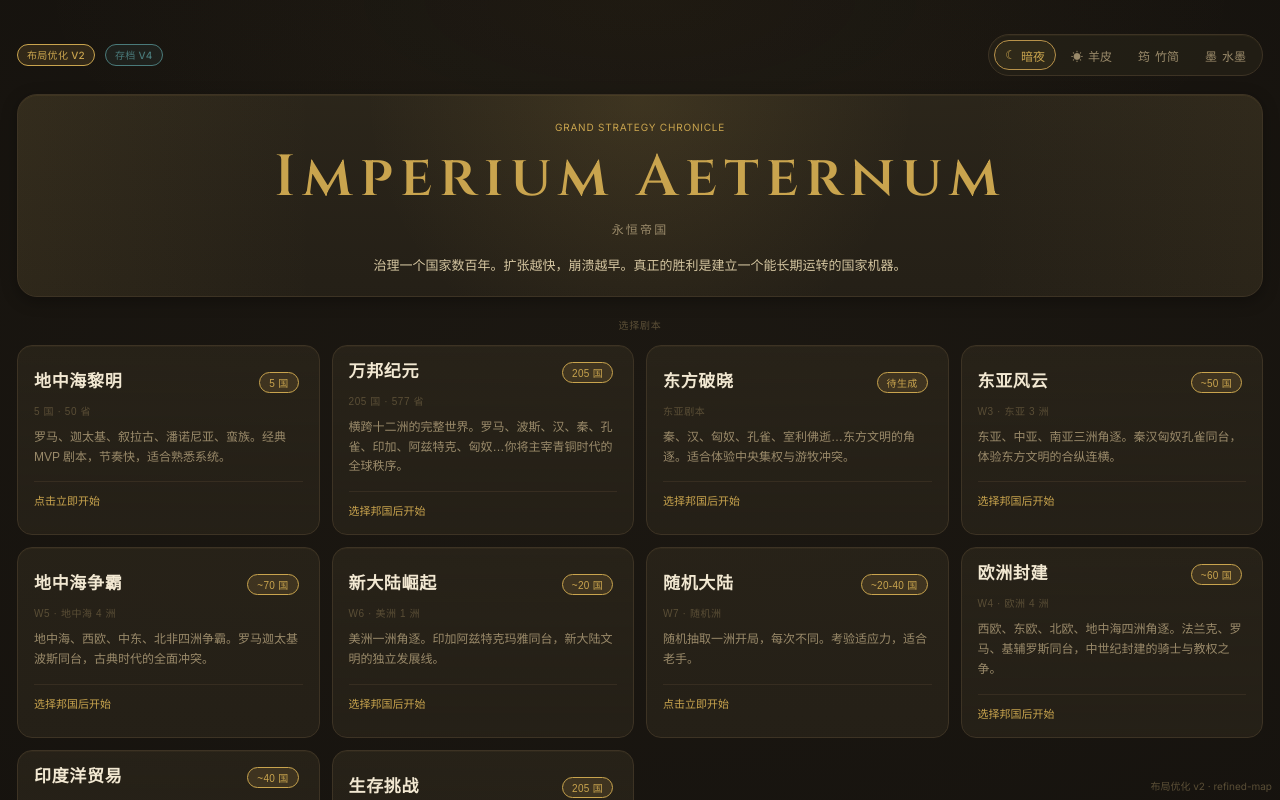
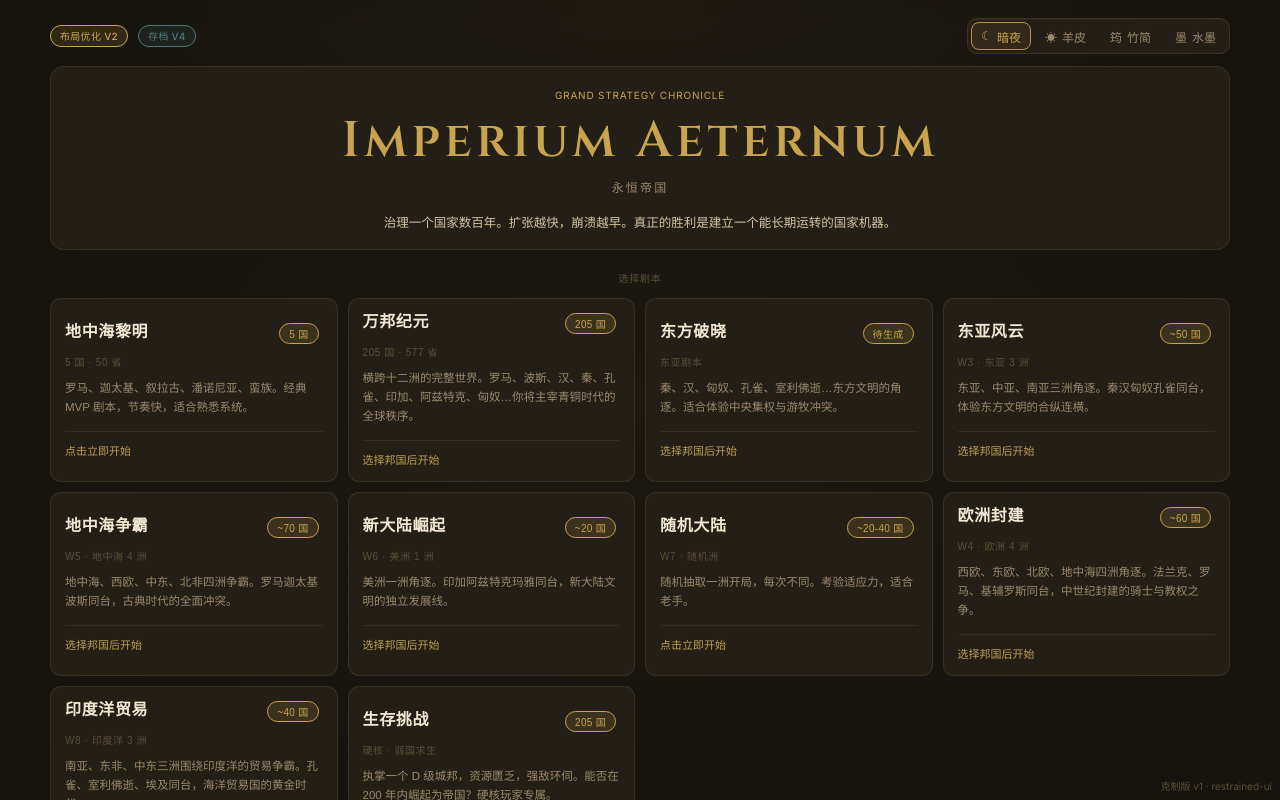
Before and after one commit to Lunora-Gather/Imperium-Aeternum, a React (Vite) app: page / in a window 1280 px wide. Shown: the top 800 px of the page. Built offline with nearby package versions, Linux system fonts and the light colour scheme.

Commit message:
Load restrained visual refinement layer

```diff
--- a/src/main.tsx
+++ b/src/main.tsx
@@ -4,8 +4,9 @@
 import { createRoot } from 'react-dom/client';
 import './index.css';
 import './layout.css';
+import './restraint.css';
 
-const BUILD_MARK = '布局优化 v2 · refined-map';
+const BUILD_MARK = '克制版 v1 · restrained-ui';
 
 function showFatalError(error: unknown) {
   const root = document.getElementById('root');
```
